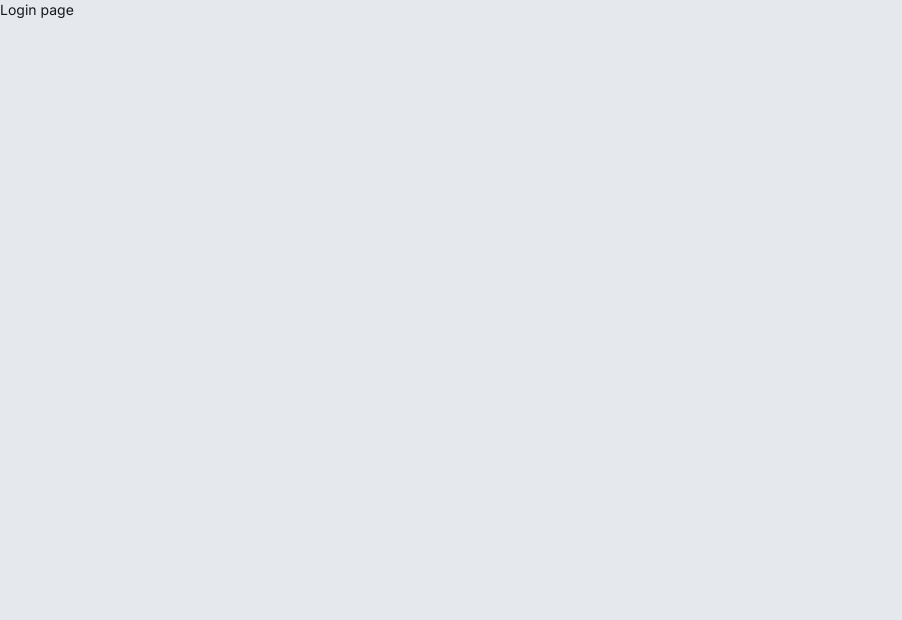
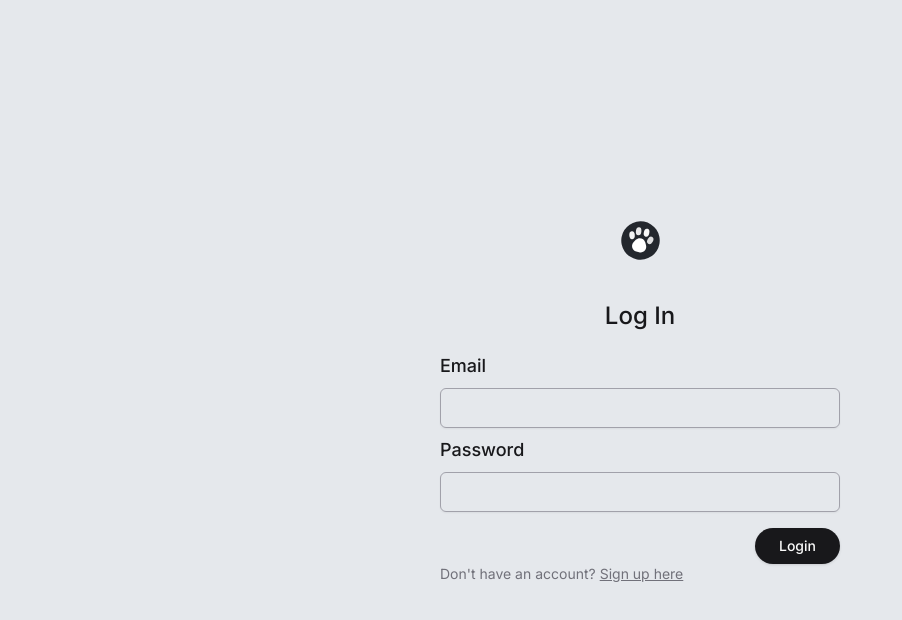
Before and after one commit to devbilalkhan/pet-day-care, a Next.js app: page /login in a window 1280 px wide. Shown: the top 620 px of the page, without its empty margins (0-902 px from the left). Built offline with nearby package versions, Linux system fonts and the light colour scheme.

Commit message:
feat: Work on signup and login ui for user

```diff
--- a/src/actions/actions.ts
+++ b/src/actions/actions.ts
@@ -14,7 +14,6 @@ export async function createPet(petData: unknown) {
       message: "Invalid pet data"
     }
   }
-  console.log(typeof(validatedPet.data.age))
 
   try {
     await prisma.pet.create({
--- /dev/null
+++ b/src/app/(auth)/layout.tsx
@@ -0,0 +1,17 @@
+import Logo from "@/components/logo";
+import React from "react";
+
+type LayoutProps = {
+  children: React.ReactNode;
+};
+
+function Layout({ children }: LayoutProps) {
+  return (
+    <section className="flex flex-col gap-y-10 justify-center min-h-screen items-center">
+      <Logo />
+      {children}
+    </section>
+  );
+}
+
+export default Layout;
--- a/src/app/(auth)/login/page.tsx
+++ b/src/app/(auth)/login/page.tsx
@@ -1,7 +1,22 @@
+import AuthForm from "@/components/auth-form";
+import H1 from "@/components/h1";
+import Link from "next/link";
+
 type PageProps = {};
 
 function Page(props: PageProps) {
-  return <>Login page</>;
+  return (
+    <main>
+      <H1 className="text-center">Log In</H1>
+      <AuthForm />
+      <p className="text-zinc-500 ">
+        Don&apos;t have an account?{" "}
+        <Link className="text-sm underline hover:text-zinc-700" href="/signup">
+          Sign up here
+        </Link>
+      </p>
+    </main>
+  );
 }
 
 export default Page;
--- a/src/app/(auth)/signup/page.tsx
+++ b/src/app/(auth)/signup/page.tsx
@@ -1,7 +1,24 @@
+import AuthForm from "@/components/auth-form";
+import H1 from "@/components/h1";
+import Link from "next/link";
+
 type PageProps = {};
 
 function Page(props: PageProps) {
-  return <>Sign up page</>;
+  return (
+    <>
+      <main>
+        <H1 className="text-center">Sign up</H1>
+        <AuthForm />
+        <p className="text-zinc-500 ">
+          Already have an account?{" "}
+          <Link className="text-sm underline hover:text-zinc-700" href="/login">
+            Login here
+          </Link>
+        </p>
+      </main>
+    </>
+  );
 }
 
 export default Page;
--- /dev/null
+++ b/src/components/auth-form.tsx
@@ -0,0 +1,31 @@
+import { Button } from "./ui/button";
+import { Input } from "./ui/input";
+import { Label } from "./ui/label";
+
+type AuthFormProps = {
+  // Define your props here
+};
+
+function AuthForm({}: AuthFormProps) {
+  return (
+    <form className="mt-6">
+      <div className="w-[400px]">
+        <Label htmlFor="loginEmail" className="text-lg">
+          Email
+        </Label>
+        <Input id="loginEmail" type="email" className="w-full" />
+      </div>
+      <div>
+        <Label htmlFor="loginPassword" className="text-lg">
+          Password
+        </Label>
+        <Input id="loginPassword" type="password" />
+      </div>
+      <div className="flex justify-end mt-4">
+        <Button>Login</Button>
+      </div>
+    </form>
+  );
+}
+
+export default AuthForm;
--- a/src/components/ui/input.tsx
+++ b/src/components/ui/input.tsx
@@ -1,6 +1,6 @@
-import * as React from "react"
+import * as React from "react";
 
-import { cn } from "@/lib/utils"
+import { cn } from "@/lib/utils";
 
 export interface InputProps
   extends React.InputHTMLAttributes<HTMLInputElement> {}
@@ -11,8 +11,8 @@ const Input = React.forwardRef<HTMLInputElement, InputProps>(
       <input
         type={type}
         className={cn(
-          `flex h-9 w-full rounded-md
-          border border-zinc-200 bg-transparent px-3 py-1 text-sm shadow-sm transition-colors
+          `flex h-10 w-full rounded-md
+          border border-zinc-400 bg-transparent px-3 py-2 text-sm shadow-sm transition-colors
           file:border-0 file:bg-transparent file:text-sm my-2
           file:font-medium placeholder:text-zinc-500
           focus-visible:outline-none focus-visible:ring-1
@@ -23,9 +23,9 @@ const Input = React.forwardRef<HTMLInputElement, InputProps>(
         ref={ref}
         {...props}
       />
-    )
+    );
   }
-)
-Input.displayName = "Input"
+);
+Input.displayName = "Input";
 
-export { Input }
+export { Input };
--- a/src/lib/validations.ts
+++ b/src/lib/validations.ts
@@ -18,7 +18,7 @@ export const petFormSchema = z.object({
       z.string().trim().url({ message: "Must be a valid url." }),
     ]),
     age: z.coerce.number().int().positive().max(999),
-    note: z.union([z.literal(""), z.string().trim().max(10)]),
+    note: z.union([z.literal(""), z.string().trim().max(100)]),
   })
   .transform((data) => ({
     ...data,
```
